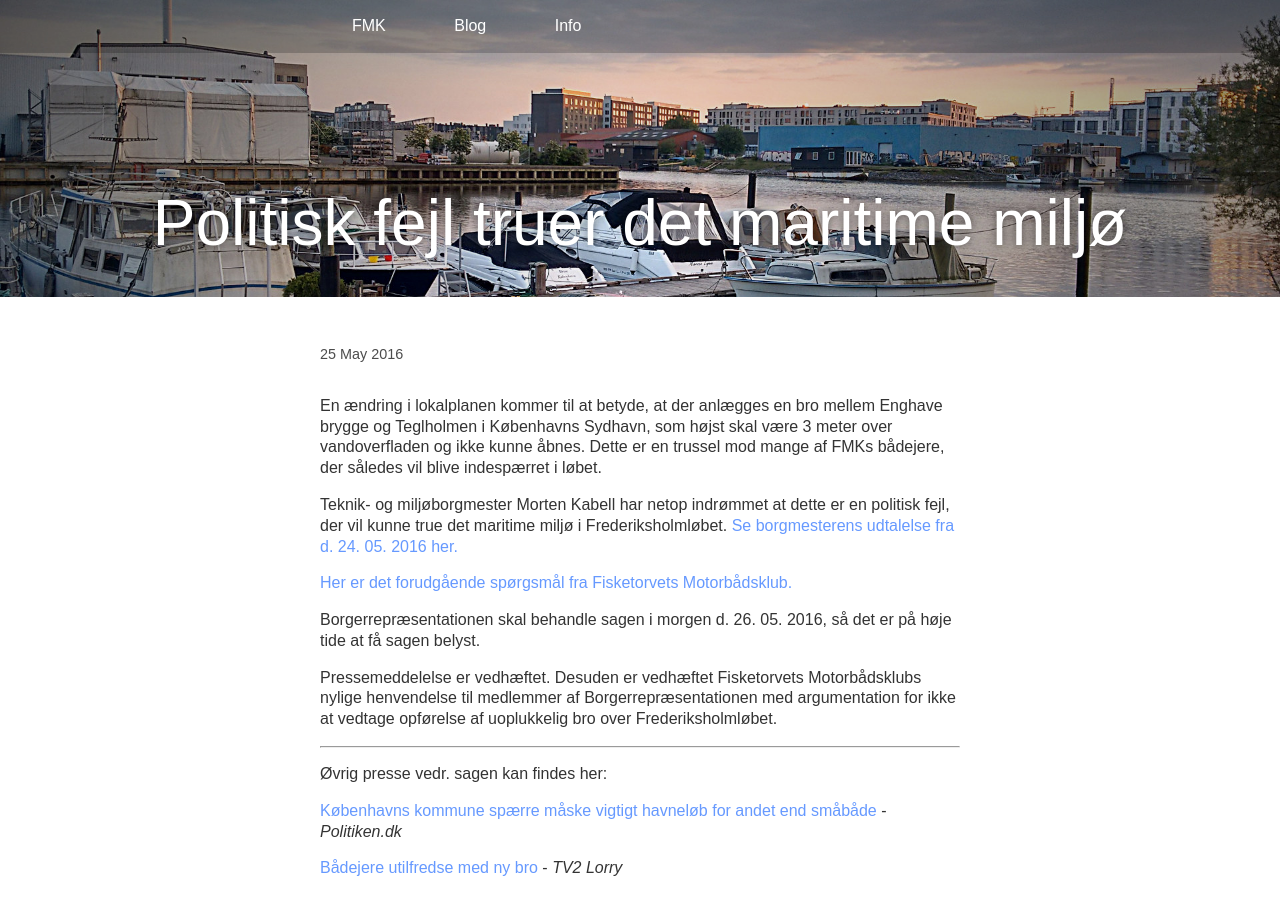
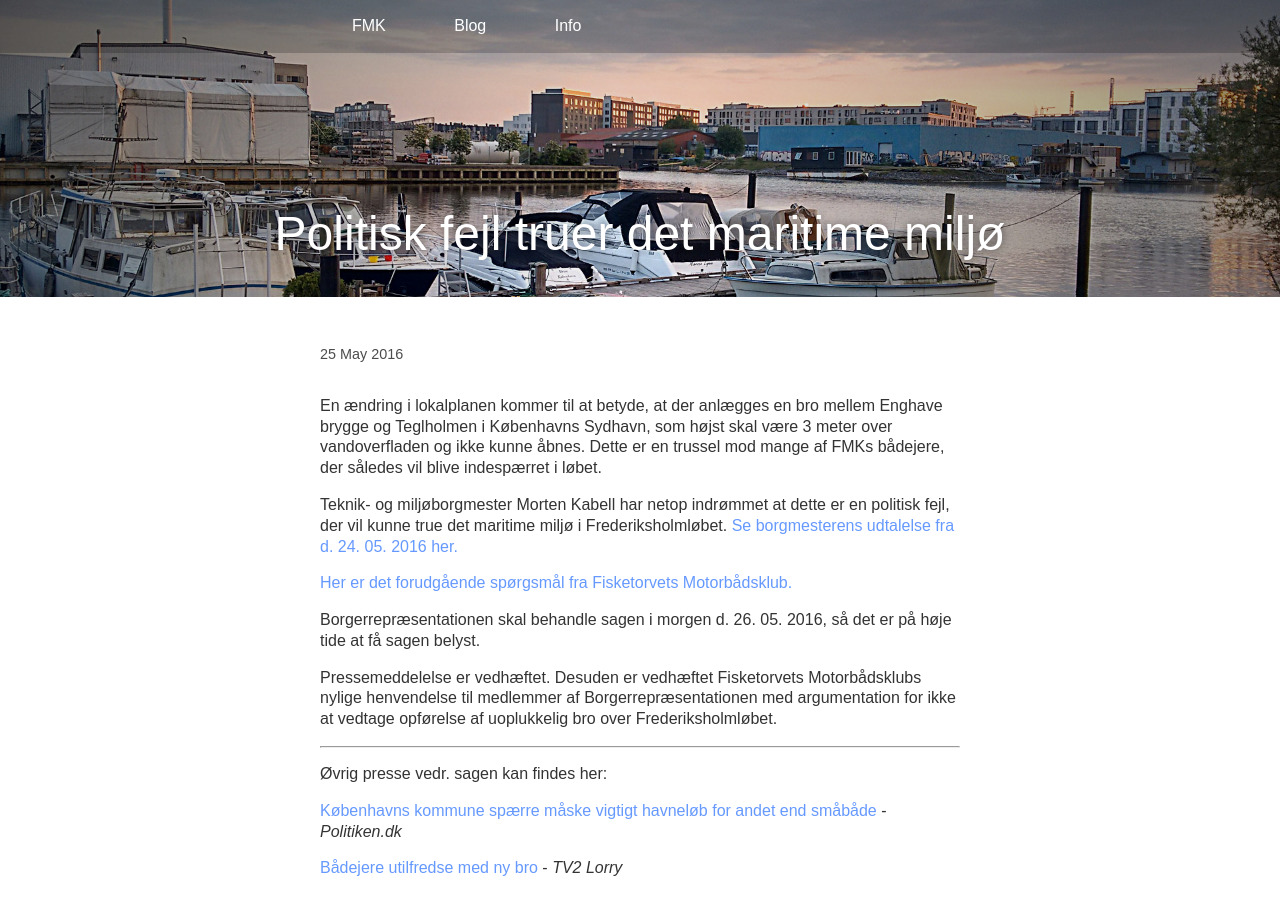
Before and after one commit to fisketorvetsmotorbaadklub/fisketorvetsmotorbaadklub.github.io, a Jekyll site: the page built from index.html, in a window 1280 px wide and 900 px high. Built offline with Jekyll 4.4.1, drawn with Linux system fonts in a browser that asks for light colours.

Commit message:
Update main.css

```diff
--- a/css/main.css
+++ b/css/main.css
@@ -114,7 +114,7 @@ footer {
     }
 
     .nice-header--title {
-      font-size: 4em;
+      font-size: 3rem;
     }
 
 }
```
